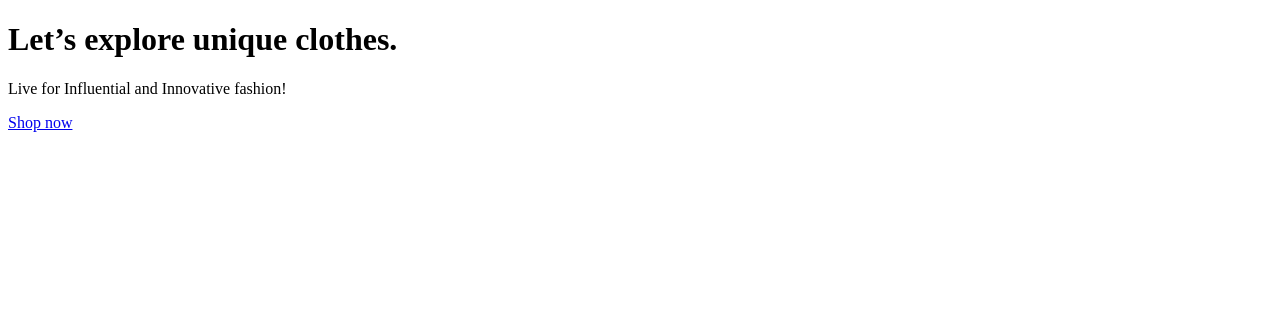
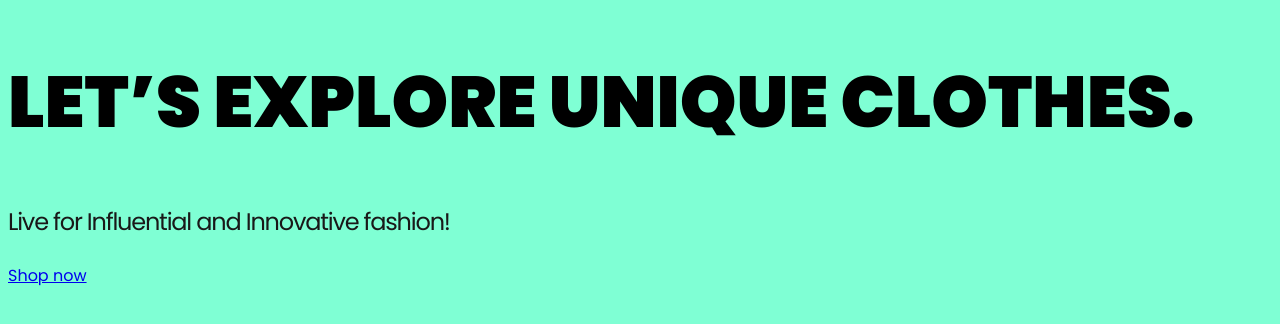
Before and after one commit to ead-codigo-2023/ejercicio-2-asignar-estilos-con-css-catalanderos, a plain HTML site: page index.html in a window 1280 px wide. Drawn offline with Linux system fonts and the light colour scheme.

Commit message:
avance clases

```diff
--- a/assets/css/style.css
+++ b/assets/css/style.css
@@ -0,0 +1,21 @@
+body{
+    background-color: aquamarine;
+    font-family: 'Poppins', sans-serif;
+
+}
+
+h1{
+
+    font-size: 72px;
+    text-transform: uppercase;
+    font-weight: 900;
+}
+
+p{
+    font-size: 24px;
+    color: #191818;
+    font-size: 24px;
+    font-weight: 400;
+    line-height: normal;
+    letter-spacing: -1.2px;
+}
--- a/index.html
+++ b/index.html
@@ -4,6 +4,11 @@
 	<meta charset="UTF-8">
 	<meta name="viewport" content="width=device-width, initial-scale=1.0">
 	<title>Ejemplo de hero banner</title>
+	<link rel="stylesheet" href="assets/css/style.css">
+	<link rel="preconnect" href="https://fonts.googleapis.com">
+	<link rel="preconnect" href="https://fonts.gstatic.com" crossorigin>
+	<link href="https://fonts.googleapis.com/css2?family=Poppins:wght@400;500;900&display=swap" rel="stylesheet">
+
 </head>
 <body>
 	<div class="hero">
```
Also changed, not shown: assets/image (2).jpg (added).
